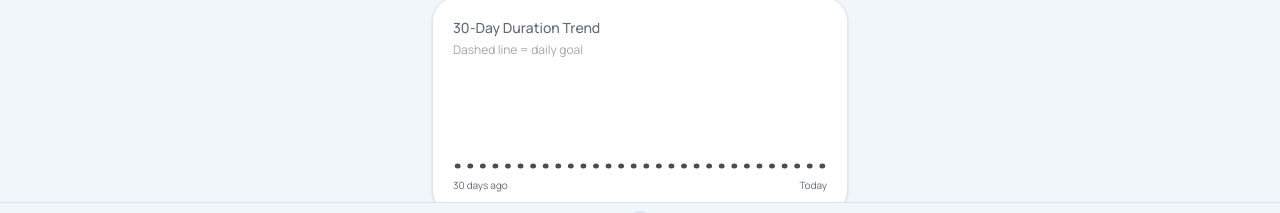
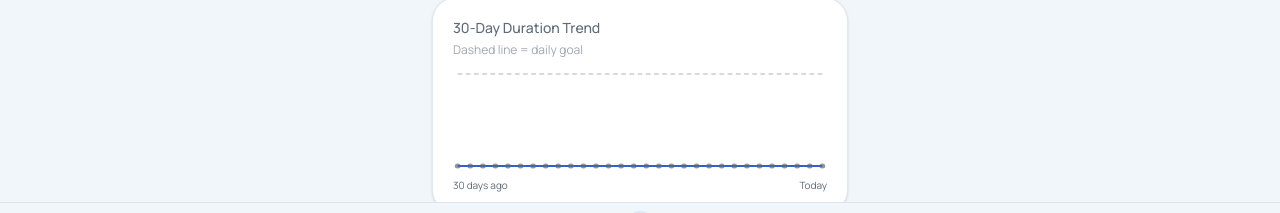
Before and after one commit to SazidAhmed/Sleep-Tracker-NuxtJS, a Nuxt app: page /history in a window 1280 px wide. Shown: the part 533-746 px from the top of the page. Built offline with nearby package versions, Linux system fonts and the light colour scheme.

Commit message:
fixing graph in dark mode

```diff
--- a/app/components/history/TrendCharts.vue
+++ b/app/components/history/TrendCharts.vue
@@ -1,108 +1,233 @@
 <script setup lang="ts">
-import { computed } from 'vue'
-import { Sparkles } from 'lucide-vue-next'
-import { useSleepData } from '@/composables/useSleepData'
-import { buildRecentHistory, getQualityEmoji, getQualityLabel, addDays } from '@/lib/sleep'
+import { computed } from "vue";
+import { Sparkles } from "lucide-vue-next";
+import { useSleepData } from "@/composables/useSleepData";
+import {
+  buildRecentHistory,
+  getQualityEmoji,
+  getQualityLabel,
+  addDays,
+} from "@/lib/sleep";
 
-const { sessions, settings, todayKey } = useSleepData()
+const { sessions, settings, todayKey } = useSleepData();
 
 const thirtyDayHistory = computed(() =>
-  buildRecentHistory(todayKey.value, sessions.value, settings.value.dailyGoalHours, 30),
-)
+  buildRecentHistory(
+    todayKey.value,
+    sessions.value,
+    settings.value.dailyGoalHours,
+    30,
+  ),
+);
 
 // Duration Trend
 const trendChart = computed(() => {
-  const data = thirtyDayHistory.value
-  const goalMinutes = settings.value.dailyGoalHours * 60
-  const maxMinutes = Math.max(...data.map(d => d.minutes), goalMinutes, 60)
-  const W = 320, H = 100, pad = 4
+  const data = thirtyDayHistory.value;
+  const goalMinutes = settings.value.dailyGoalHours * 60;
+  const maxMinutes = Math.max(...data.map((d) => d.minutes), goalMinutes, 60);
+  const W = 320,
+    H = 100,
+    pad = 4;
   const points = data.map((d, i) => ({
     x: pad + (i / (data.length - 1)) * (W - pad * 2),
-    y: H - pad - ((d.minutes / maxMinutes) * (H - pad * 2)),
+    y: H - pad - (d.minutes / maxMinutes) * (H - pad * 2),
     met: d.remainingMinutes === 0 && d.goalMinutes > 0,
-  }))
+  }));
   return {
-    linePoints: points.map(p => `${p.x},${p.y}`).join(' '),
-    areaPoints: [`${points[0]!.x},${H - pad}`, ...points.map(p => `${p.x},${p.y}`), `${points[points.length - 1]!.x},${H - pad}`].join(' '),
-    goalY: H - pad - ((goalMinutes / maxMinutes) * (H - pad * 2)),
-    points, W, H
-  }
-})
+    linePoints: points.map((p) => `${p.x},${p.y}`).join(" "),
+    areaPoints: [
+      `${points[0]!.x},${H - pad}`,
+      ...points.map((p) => `${p.x},${p.y}`),
+      `${points[points.length - 1]!.x},${H - pad}`,
+    ].join(" "),
+    goalY: H - pad - (goalMinutes / maxMinutes) * (H - pad * 2),
+    points,
+    W,
+    H,
+  };
+});
 
 // Quality Trend
 const average30DayQuality = computed(() => {
-  const rated = sessions.value.filter(s => s.start.slice(0, 10) >= addDays(todayKey.value, -30) && s.quality)
-  if (!rated.length) return null
-  const avg = rated.reduce((sum, s) => sum + (s.quality || 0), 0) / rated.length
-  return { score: avg.toFixed(1), emoji: getQualityEmoji(Math.round(avg)), label: getQualityLabel(Math.round(avg)) }
-})
+  const rated = sessions.value.filter(
+    (s) => s.start.slice(0, 10) >= addDays(todayKey.value, -30) && s.quality,
+  );
+  if (!rated.length) return null;
+  const avg =
+    rated.reduce((sum, s) => sum + (s.quality || 0), 0) / rated.length;
+  return {
+    score: avg.toFixed(1),
+    emoji: getQualityEmoji(Math.round(avg)),
+    label: getQualityLabel(Math.round(avg)),
+  };
+});
 
 const qualityTrendChart = computed(() => {
-  const data = thirtyDayHistory.value
-  const W = 320, H = 100, pad = 8
-  const pts = data.map((d, i) => {
-    const rated = d.sessions.filter(s => s.quality)
-    const avg = rated.length ? rated.reduce((sum, s) => sum + (s.quality || 0), 0) / rated.length : null
-    return { x: pad + (i / (data.length - 1)) * (W - pad * 2), quality: avg }
-  }).filter(p => p.quality !== null) as any[]
+  const data = thirtyDayHistory.value;
+  const W = 320,
+    H = 100,
+    pad = 8;
+  const pts = data
+    .map((d, i) => {
+      const rated = d.sessions.filter((s) => s.quality);
+      const avg = rated.length
+        ? rated.reduce((sum, s) => sum + (s.quality || 0), 0) / rated.length
+        : null;
+      return { x: pad + (i / (data.length - 1)) * (W - pad * 2), quality: avg };
+    })
+    .filter((p) => p.quality !== null) as any[];
 
-  if (!pts.length) return { hasData: false }
-  const mapped = pts.map(p => ({ x: p.x, y: H - pad - ((p.quality - 1) / 4) * (H - pad * 2) }))
+  if (!pts.length) return { hasData: false };
+  const mapped = pts.map((p) => ({
+    x: p.x,
+    y: H - pad - ((p.quality - 1) / 4) * (H - pad * 2),
+  }));
   return {
-    linePoints: mapped.map(p => `${p.x},${p.y}`).join(' '),
-    areaPoints: [`${mapped[0]!.x},${H - pad}`, ...mapped.map(p => `${p.x},${p.y}`), `${mapped[mapped.length - 1]!.x},${H - pad}`].join(' '),
-    points: mapped, hasData: true, W, H
-  }
-})
+    linePoints: mapped.map((p) => `${p.x},${p.y}`).join(" "),
+    areaPoints: [
+      `${mapped[0]!.x},${H - pad}`,
+      ...mapped.map((p) => `${p.x},${p.y}`),
+      `${mapped[mapped.length - 1]!.x},${H - pad}`,
+    ].join(" "),
+    points: mapped,
+    hasData: true,
+    W,
+    H,
+  };
+});
 </script>
 
 <template>
   <div class="space-y-6">
     <!-- Duration Trend -->
     <div class="rounded-3xl border border-border/60 bg-card p-5 shadow-sm">
-      <h2 class="mb-1 text-sm font-medium text-muted-foreground">30-Day Duration Trend</h2>
-      <p class="mb-3 text-xs text-muted-foreground/60">Dashed line = daily goal</p>
-      <svg :viewBox="`0 0 ${trendChart.W} ${trendChart.H}`" class="w-full h-[100px]" preserveAspectRatio="none">
+      <h2 class="mb-1 text-sm font-medium text-muted-foreground">
+        30-Day Duration Trend
+      </h2>
+      <p class="mb-3 text-xs text-muted-foreground/60">
+        Dashed line = daily goal
+      </p>
+      <svg
+        :viewBox="`0 0 ${trendChart.W} ${trendChart.H}`"
+        class="w-full h-[100px]"
+        preserveAspectRatio="none"
+      >
         <defs>
           <linearGradient id="trendGradient" x1="0" y1="0" x2="0" y2="1">
-            <stop offset="0%" stop-color="hsl(var(--primary))" stop-opacity="0.25" />
-            <stop offset="100%" stop-color="hsl(var(--primary))" stop-opacity="0.02" />
+            <stop offset="0%" stop-color="var(--primary)" stop-opacity="0.25" />
+            <stop
+              offset="100%"
+              stop-color="var(--primary)"
+              stop-opacity="0.02"
+            />
           </linearGradient>
         </defs>
         <polygon :points="trendChart.areaPoints" fill="url(#trendGradient)" />
-        <polyline :points="trendChart.linePoints" fill="none" stroke="hsl(var(--primary))" stroke-width="2" />
-        <line :x1="4" :y1="trendChart.goalY" :x2="trendChart.W - 4" :y2="trendChart.goalY" stroke="hsl(var(--muted-foreground))" stroke-dasharray="4 3" opacity="0.5" />
-        <circle v-for="(pt, i) in trendChart.points" :key="i" :cx="pt.x" :cy="pt.y" r="2.5" :fill="pt.met ? 'hsl(var(--primary))' : 'hsl(var(--muted-foreground))'" opacity="0.7" />
+        <polyline
+          :points="trendChart.linePoints"
+          fill="none"
+          stroke="var(--primary)"
+          stroke-width="2"
+        />
+        <line
+          :x1="4"
+          :y1="trendChart.goalY"
+          :x2="trendChart.W - 4"
+          :y2="trendChart.goalY"
+          stroke="var(--muted-foreground)"
+          stroke-dasharray="4 3"
+          opacity="0.5"
+        />
+        <circle
+          v-for="(pt, i) in trendChart.points"
+          :key="i"
+          :cx="pt.x"
+          :cy="pt.y"
+          r="2.5"
+          :fill="pt.met ? 'var(--primary)' : 'var(--muted-foreground)'"
+          opacity="0.7"
+        />
       </svg>
-      <div class="mt-2 flex justify-between text-[10px] text-muted-foreground"><span>30 days ago</span><span>Today</span></div>
+      <div class="mt-2 flex justify-between text-[10px] text-muted-foreground">
+        <span>30 days ago</span><span>Today</span>
+      </div>
     </div>
 
     <!-- Quality Trend -->
     <div class="rounded-3xl border border-border/60 bg-card p-5 shadow-sm">
       <div class="mb-3 flex items-center justify-between">
         <div>
-          <h2 class="text-sm font-medium text-muted-foreground flex items-center gap-1.5"><Sparkles class="size-4 text-violet-500" />30-Day Quality Trend</h2>
-          <p class="text-xs text-muted-foreground/60">Average daily rating (1–5)</p>
+          <h2
+            class="text-sm font-medium text-muted-foreground flex items-center gap-1.5"
+          >
+            <Sparkles class="size-4 text-violet-500" />30-Day Quality Trend
+          </h2>
+          <p class="text-xs text-muted-foreground/60">
+            Average daily rating (1–5)
+          </p>
         </div>
         <div v-if="average30DayQuality" class="text-right">
-          <div class="flex items-center justify-end gap-1 text-lg font-bold text-violet-500"><span>{{ average30DayQuality.score }}</span><span class="text-xs text-muted-foreground">/5</span></div>
-          <p class="text-[10px] text-muted-foreground font-medium">{{ average30DayQuality.label }}</p>
+          <div
+            class="flex items-center justify-end gap-1 text-lg font-bold text-violet-500"
+          >
+            <span>{{ average30DayQuality.score }}</span
+            ><span class="text-xs text-muted-foreground">/5</span>
+          </div>
+          <p class="text-[10px] text-muted-foreground font-medium">
+            {{ average30DayQuality.label }}
+          </p>
         </div>
       </div>
       <template v-if="qualityTrendChart.hasData">
-        <svg :viewBox="`0 0 ${qualityTrendChart.W} ${qualityTrendChart.H}`" class="w-full h-[100px]" preserveAspectRatio="none">
+        <svg
+          :viewBox="`0 0 ${qualityTrendChart.W} ${qualityTrendChart.H}`"
+          class="w-full h-[100px]"
+          preserveAspectRatio="none"
+        >
           <defs>
             <linearGradient id="qualityGradient" x1="0" y1="0" x2="0" y2="1">
-              <stop offset="0%" stop-color="rgb(139, 92, 246)" stop-opacity="0.25" /><stop offset="100%" stop-color="rgb(139, 92, 246)" stop-opacity="0.02" />
+              <stop
+                offset="0%"
+                stop-color="rgb(139, 92, 246)"
+                stop-opacity="0.25"
+              />
+              <stop
+                offset="100%"
+                stop-color="rgb(139, 92, 246)"
+                stop-opacity="0.02"
+              />
             </linearGradient>
           </defs>
-          <polygon :points="qualityTrendChart.areaPoints" fill="url(#qualityGradient)" />
-          <polyline :points="qualityTrendChart.linePoints" fill="none" stroke="rgb(139, 92, 246)" stroke-width="2" />
-          <circle v-for="(pt, i) in qualityTrendChart.points" :key="i" :cx="pt.x" :cy="pt.y" r="3" fill="rgb(139, 92, 246)" stroke="hsl(var(--card))" stroke-width="1.5" />
+          <polygon
+            :points="qualityTrendChart.areaPoints"
+            fill="url(#qualityGradient)"
+          />
+          <polyline
+            :points="qualityTrendChart.linePoints"
+            fill="none"
+            stroke="rgb(139, 92, 246)"
+            stroke-width="2"
+          />
+          <circle
+            v-for="(pt, i) in qualityTrendChart.points"
+            :key="i"
+            :cx="pt.x"
+            :cy="pt.y"
+            r="3"
+            fill="rgb(139, 92, 246)"
+            stroke="var(--card)"
+            stroke-width="1.5"
+          />
         </svg>
-        <div class="mt-2 flex justify-between text-[10px] text-muted-foreground"><span>30 days ago</span><span>Today</span></div>
+        <div
+          class="mt-2 flex justify-between text-[10px] text-muted-foreground"
+        >
+          <span>30 days ago</span><span>Today</span>
+        </div>
       </template>
-      <div v-else class="py-8 text-center text-xs text-muted-foreground">No quality ratings yet</div>
+      <div v-else class="py-8 text-center text-xs text-muted-foreground">
+        No quality ratings yet
+      </div>
     </div>
   </div>
 </template>
```
